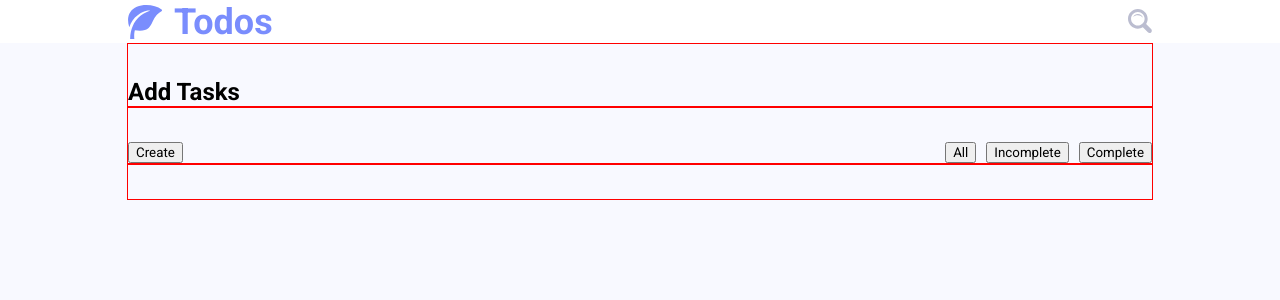
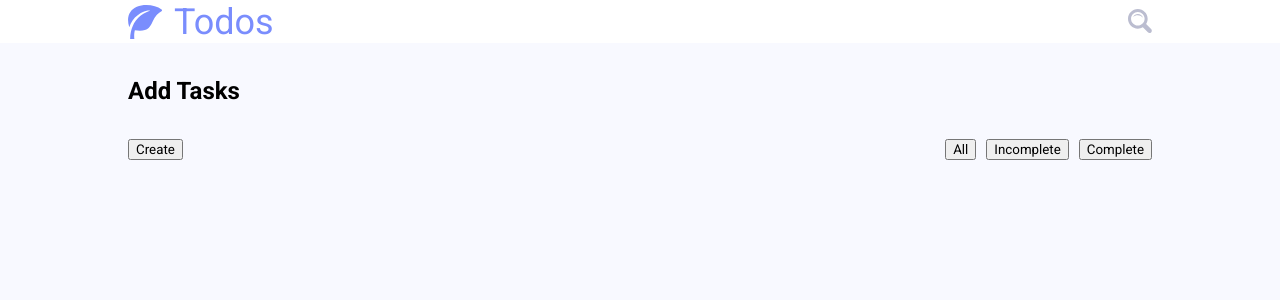
Before and after one commit to ban-wtag/TodoAppAngular, an Angular app: page / in a window 1280 px wide. Shown: the top 300 px of the page. Built offline with nearby package versions, Linux system fonts and the light colour scheme.

Commit message:
handle global styling and remove comments

```diff
--- a/src/app/components/add-card/add-card.component.css
+++ b/src/app/components/add-card/add-card.component.css
@@ -1,6 +1,5 @@
 .secondHeader,
 .inputBoxContainer {
-  border: 1px solid red;
   width: 80%;
   display: flex;
   margin: auto;
--- a/src/app/components/add-card/add-card.component.html
+++ b/src/app/components/add-card/add-card.component.html
@@ -1,7 +1,7 @@
 <h2 innerText="{{ APP_TITLE }}" class="secondHeader"></h2>
 <div class="secondHeader">
 <div>
-<app-create-button (createButtonClick)="onShowInput()" class="createButton"><i class="fa-duotone fa-plus"></i>Create</app-create-button>
+<app-create-button (clickEvent)="onShowInput()" class="createButton"><i class="fa-duotone fa-plus"></i>Create</app-create-button>
 </div>
 <div class="filter">
 <app-create-button >All</app-create-button>
--- a/src/app/components/card-item/card-item.component.css
+++ b/src/app/components/card-item/card-item.component.css
@@ -1,6 +1,5 @@
 .date {
   position: relative;
-  font-weight: 600px;
   font-size: 14px;
   line-height: 16px;
   color: #BBBDD0
--- a/src/app/components/card-item/card-item.component.ts
+++ b/src/app/components/card-item/card-item.component.ts
@@ -1,7 +1,6 @@
 import { Component, Input } from '@angular/core';
 import { Task } from 'src/app/models/Task.model';
 import { formatDate } from '@angular/common';
-import { TaskButtonModule } from 'src/app/components/task-button/task-button.module';
 
 @Component({
   selector: 'app-card-item',
--- a/src/app/components/card-item/card-item.module.ts
+++ b/src/app/components/card-item/card-item.module.ts
@@ -1,6 +1,5 @@
 import { NgModule } from '@angular/core';
 import { CommonModule } from '@angular/common';
-// import { AppRoutingModule } from 'src/app/app-routing.module';
 import { CardItemComponent } from 'src/app/components/card-item/card-item.component';
 import { TaskButtonModule } from 'src/app/components/task-button/task-button.module';
 import { CardItemRoutingModule } from 'src/app/components/card-item/card-item-routing.module';
@@ -12,9 +11,9 @@ import { CardItemRoutingModule } from 'src/app/components/card-item/card-item-ro
   imports: [
     CommonModule,
     TaskButtonModule,
-    // AppRoutingModule,
     CardItemRoutingModule
   ],
+  providers: [],
   exports: [CardItemComponent],
 })
 
--- a/src/app/components/create-button/create-button.component.ts
+++ b/src/app/components/create-button/create-button.component.ts
@@ -7,9 +7,9 @@ import { Component, Output, EventEmitter } from '@angular/core';
 })
 
 export class CreateButtonComponent {
-  @Output() createButtonClick = new EventEmitter();
+  @Output() clickEvent = new EventEmitter();
 
   onClick() {
-    this.createButtonClick.emit();
+    this.clickEvent.emit();
   }
 }
--- a/src/app/components/navbar/navbar.component.css
+++ b/src/app/components/navbar/navbar.component.css
@@ -11,9 +11,6 @@
 
 .title {
   color: #7a8dfd;
-  font-family: "Roboto", sans-serif;
-  font-style: normal;
-  font-weight: 600;
   font-size: 36px;
 }
 
--- a/src/app/components/task-button/task-button.module.ts
+++ b/src/app/components/task-button/task-button.module.ts
@@ -19,7 +19,6 @@ const routes: Routes = [
     FormsModule,
     RouterModule.forChild(routes)
   ],
-//   exports: [TaskButtonComponent],
 })
 
 export class TaskButtonModule {
--- a/src/styles.css
+++ b/src/styles.css
@@ -8,4 +8,5 @@ body {
 * {
   font-family: "Roboto", sans-serif;
   font-style: normal;
+  font-weight: 600px;
 }
```
Also changed, not shown: src/app/Task.ts (deleted, +0 -8 lines), src/app/app.module.ts (+1 -11 lines).
